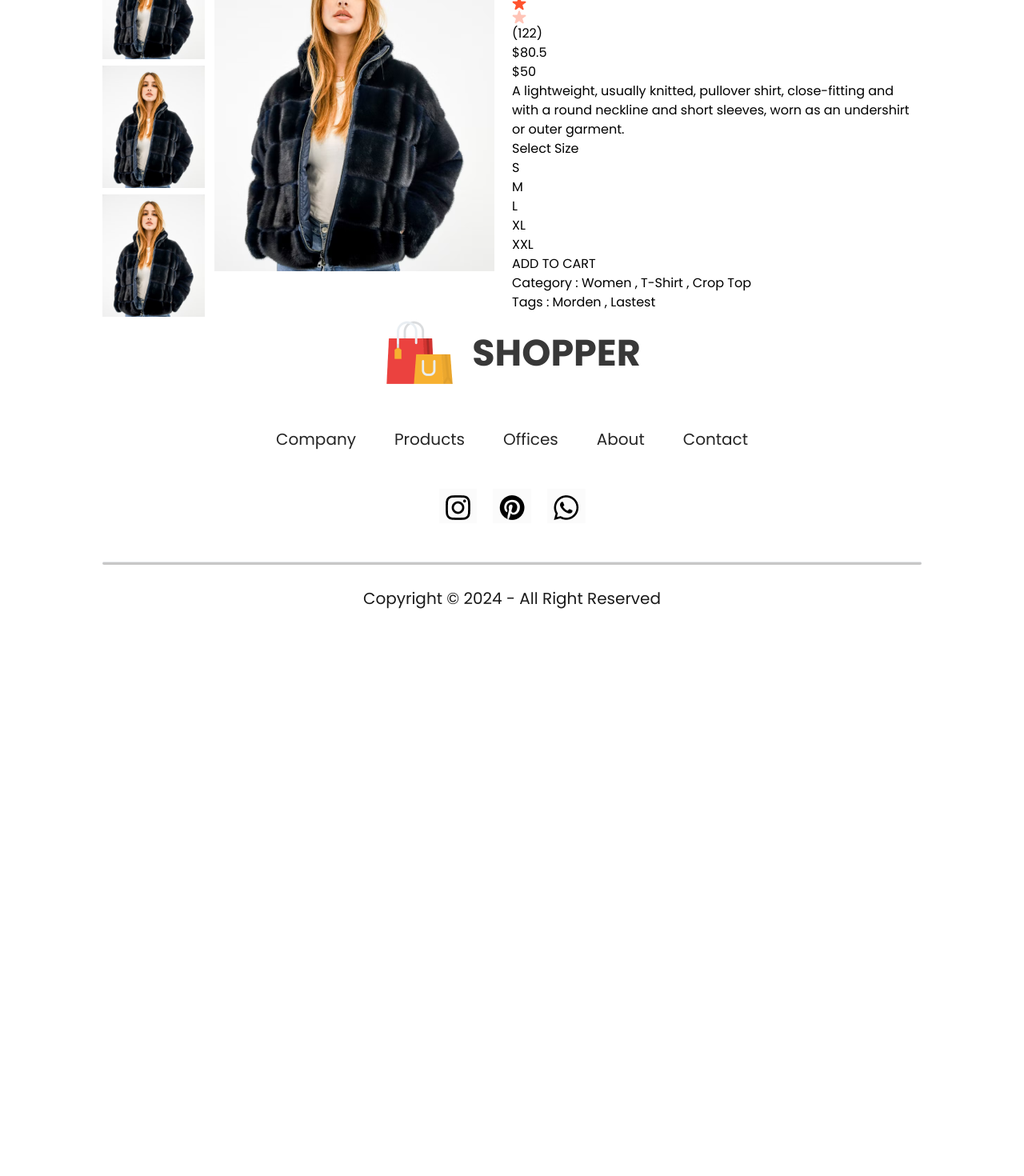
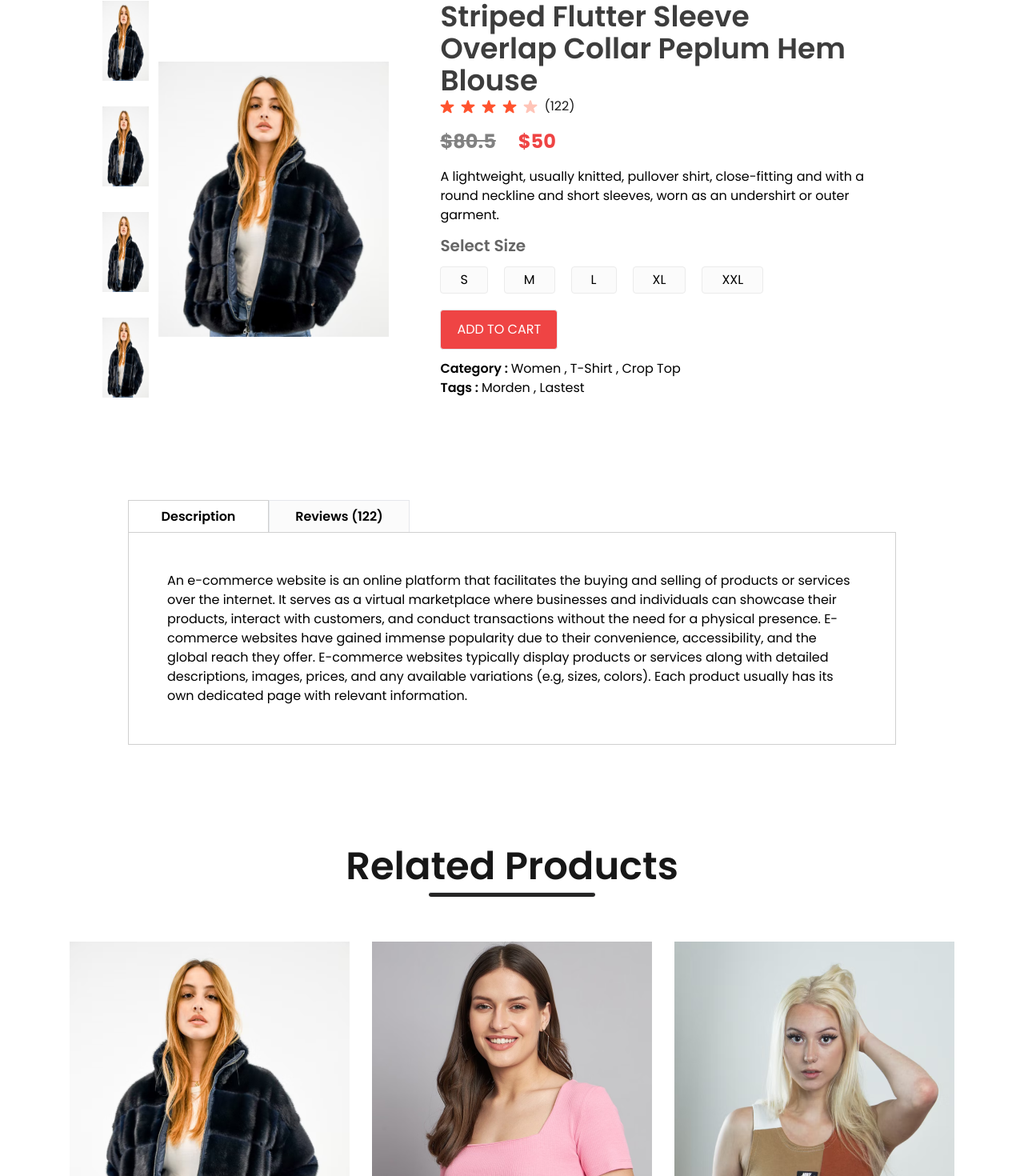
Before and after one commit to NotAfraiddd/Frontend_E_Commerce, a React (Create React App) app: page /product/1 in a window 1280 px wide. Shown: the part 200-1670 px from the top of the page at 80% size. Before the commit the page ends 990 px from the top, so only its background shows below. Built offline with nearby package versions, Linux system fonts and the light colour scheme.

Commit message:
feat: add UI detail

```diff
--- a/src/assets/components/Item/Item.tsx
+++ b/src/assets/components/Item/Item.tsx
@@ -6,7 +6,7 @@ export default function Item({ image, name, new_price, old_price, id }: Interfac
   return (
     <div className='item w-[350px]'>
       <Link to={`/product/${id}`}>
-        <img src={image} alt='prodct_image' />
+        <img src={image} alt='prodct_image' onClick={() => window.scrollTo(0, 0)} />
       </Link>
       <p>{name}</p>
       <div className='item-prices flex gap-5'>
--- a/src/assets/components/breadcrums/BreadCrums.tsx
+++ b/src/assets/components/breadcrums/BreadCrums.tsx
@@ -5,7 +5,7 @@ import { InterfaceProduct } from '@components/Item/InterfaceShopCategory'
 
 export default function BreadCrums({ product }: InterfaceProduct) {
   return (
-    <div className='breadcrum flex items-center gap-2'>
+    <div className='breadcrum flex items-center gap-2 mx-32 my-10 text-[#5e5e5e] capitalize text-base font-semibold text'>
       HOME <img src={breadcrum_arrow} className=' w-4 h-4' alt='' /> SHOP
       <img src={breadcrum_arrow} className=' w-4 h-4' alt='' /> {product.category}
       <img src={breadcrum_arrow} className=' w-4 h-4' alt='' />
--- /dev/null
+++ b/src/assets/components/descriptionBox/DescriptionBox.css
@@ -0,0 +1,3 @@
+.description-box__nav-box.fade{
+    background-color: #fbfbfb;
+}
--- /dev/null
+++ b/src/assets/components/descriptionBox/DescriptionBox.tsx
@@ -0,0 +1,27 @@
+import React from 'react'
+import './DescriptionBox.css'
+export default function DescriptionBox() {
+  return (
+    <div className='description-box my-32 mx-40'>
+      <div className='description-box__navigator flex'>
+        <div className='description-box__nav-box flex items-center justify-center text-base w-44 h-10 border border-b-0 font-semibold border-[#d0d0d0]'>
+          Description
+        </div>
+        <div className='description-box__nav-box flex items-center justify-center text-base w-44 h-10 border border-b-0 font-semibold border-[#d0d0d0 fade'>
+          Reviews (122)
+        </div>
+      </div>
+      <div className='description-box__description flex flex-col gap-4 border p-12 mb-20 border-[#d0d0d0]'>
+        <p>
+          An e-commerce website is an online platform that facilitates the buying and selling of products or services
+          over the internet. It serves as a virtual marketplace where businesses and individuals can showcase their
+          products, interact with customers, and conduct transactions without the need for a physical presence.
+          E-commerce websites have gained immense popularity due to their convenience, accessibility, and the global
+          reach they offer. E-commerce websites typically display products or services along with detailed descriptions,
+          images, prices, and any available variations (e.g, sizes, colors). Each product usually has its own dedicated
+          page with relevant information.
+        </p>
+      </div>
+    </div>
+  )
+}
--- a/src/assets/components/productDisplay/ProductDisplay.tsx
+++ b/src/assets/components/productDisplay/ProductDisplay.tsx
@@ -5,19 +5,20 @@ import { star_dull_icon, star_icon } from '@images/index'
 export default function ProductDisplay({ product }: InterfaceProduct) {
   return (
     <div className='flex mx-32'>
-      <div className='product-display__left flex gap-3 w-1/2'>
-        <div className='product-display__img-list flex flex-col gap-2'>
-          <img src={product.image} alt='' className='w-32' />
-          <img src={product.image} alt='' className='w-32' />
-          <img src={product.image} alt='' className='w-32' />
+      <div className='product-display__left flex gap-3 w-2/5'>
+        <div className='product-display__img-list flex flex-col justify-between'>
+          <img src={product.image} alt='' className='h-[100px]' />
+          <img src={product.image} alt='' className='h-[100px]' />
+          <img src={product.image} alt='' className='h-[100px]' />
+          <img src={product.image} alt='' className='h-[100px]' />
         </div>
         <div className='product-display__img'>
-          <img className='product-display__img-main  object-contain' src={product.image} alt='' />
+          <img className='product-display__img-main h-full object-contain' src={product.image} alt='' />
         </div>
       </div>
-      <div className='product-display__right w-1/2'>
-        <h1>{product.name}</h1>
-        <div className='product-display__right-star'>
+      <div className='product-display__right w-3/5 mx-16 flex flex-col'>
+        <h1 className='text-[#3d3d3d] text-4xl font-semibold'>{product.name}</h1>
+        <div className='product-display__right-star flex items-center gap-2 text-base text-[#1c1c1c]'>
           <img src={star_icon} alt='' />
           <img src={star_icon} alt='' />
           <img src={star_icon} alt='' />
@@ -25,30 +26,42 @@ export default function ProductDisplay({ product }: InterfaceProduct) {
           <img src={star_dull_icon} alt='' />
           <p>(122)</p>
         </div>
-        <div className='product-display__right-prices'>
-          <div className='product-display__price-old'>${product.old_price}</div>
-          <div className='product-display__price-new'>${product.new_price}</div>
+        <div className='product-display__right-prices flex my-4 gap-7 text-2xl font-bold'>
+          <div className='product-display__price-old text-[#818181] line-through'>${product.old_price}</div>
+          <div className='product-display__price-new text-red-500'>${product.new_price}</div>
         </div>
         <div className='product-display__description'>
           A lightweight, usually knitted, pullover shirt, close-fitting and with a round neckline and short sleeves,
           worn as an undershirt or outer garment.
         </div>
         <div className='product-display__sizes'>
-          <h1>Select Size</h1>
-          <div className='product-display__sizes'>
-            <div>S</div>
-            <div>M</div>
-            <div>L</div>
-            <div>XL</div>
-            <div>XXL</div>
+          <h1 className='text-[#656565] text-xl font-semibold mt-3'>Select Size</h1>
+          <div className='product-display__size flex my-3 gap-5'>
+            <div className='py-1 hover:bg-[#e3e3e3] px-6 rounded bg-[#fbfbfb] border-[#ebebeb] border cursor-pointer'>
+              S
+            </div>
+            <div className='py-1 hover:bg-[#e3e3e3] px-6 rounded bg-[#fbfbfb] border-[#ebebeb] border cursor-pointer'>
+              M
+            </div>
+            <div className='py-1 hover:bg-[#e3e3e3] px-6 rounded bg-[#fbfbfb] border-[#ebebeb] border cursor-pointer'>
+              L
+            </div>
+            <div className='py-1 hover:bg-[#e3e3e3] px-6 rounded bg-[#fbfbfb] border-[#ebebeb] border cursor-pointer'>
+              XL
+            </div>
+            <div className='py-1 hover:bg-[#e3e3e3] px-6 rounded bg-[#fbfbfb] border-[#ebebeb] border cursor-pointer'>
+              XXL
+            </div>
           </div>
-          <button>ADD TO CART</button>
+          <button className='py-3 px-5 cursor-pointer rounded mb-3 mt-2 hover:bg-[#e3e3e3] hover:text-black bg-red-500 text-white border'>
+            ADD TO CART
+          </button>
           <p className='product-display__category'>
-            <span>Category : </span>
+            <span className='font-semibold'>Category : </span>
             <span>Women , T-Shirt , Crop Top</span>
           </p>
           <p className='product-display__category'>
-            <span>Tags : </span>
+            <span className='font-semibold'>Tags : </span>
             <span>Morden , Lastest</span>
           </p>
         </div>
--- /dev/null
+++ b/src/assets/components/relatedProducts/RelatedProducts.tsx
@@ -0,0 +1,26 @@
+import React from 'react'
+import './RelatedProducts.css'
+import data_product from '@data/data'
+import Item from '@components/Item/Item'
+export default function RelatedProducts() {
+  return (
+    <div className='related-products flex flex-col items-center gap-2'>
+      <h1 className='text-[#171717] text-5xl font-semibold'>Related Products</h1>
+      <hr className='w-52 h-[6px] rounded-xl bg-[#252525]' />
+      <div className='related-products__item mt-12 gap-7 grid xl:grid-cols-3'>
+        {data_product.map((item, index) => {
+          return (
+            <Item
+              key={index}
+              id={item.id}
+              name={item.name}
+              image={item.image}
+              new_price={item.new_price}
+              old_price={item.old_price}
+            />
+          )
+        })}
+      </div>
+    </div>
+  )
+}
--- a/src/assets/pages/product/Product.tsx
+++ b/src/assets/pages/product/Product.tsx
@@ -1,6 +1,8 @@
 import { InterfaceItem } from '@components/Item/InterfaceShopCategory'
 import BreadCrums from '@components/breadcrums/BreadCrums'
+import DescriptionBox from '@components/descriptionBox/DescriptionBox'
 import ProductDisplay from '@components/productDisplay/ProductDisplay'
+import RelatedProducts from '@components/relatedProducts/RelatedProducts'
 import { ShopContext } from '@context/ShopContext'
 import React, { useContext } from 'react'
 import { useParams } from 'react-router-dom'
@@ -14,6 +16,8 @@ export default function Product() {
     <div>
       <BreadCrums product={product} />
       <ProductDisplay product={product} />
+      <DescriptionBox />
+      <RelatedProducts />
     </div>
   )
 }
```
Also changed, not shown: src/assets/components/relatedProducts/RelatedProducts.css (added).
